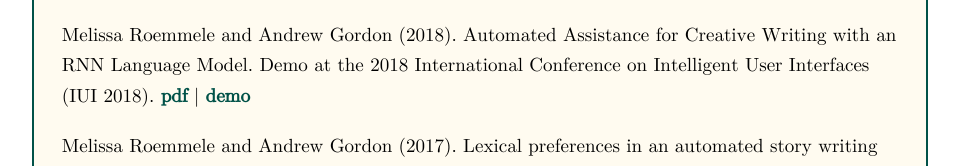
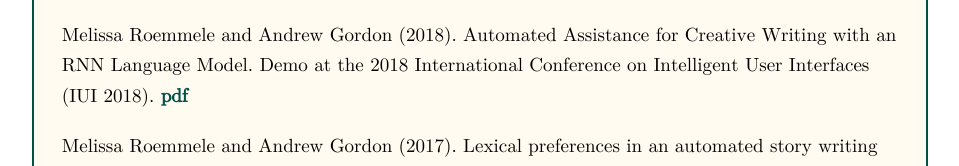
Before and after one commit to roemmele/roemmele.github.io, a plain HTML site: page index.html in a window 1280 px wide. Shown: the part 1922-2088 px from the top of the page, without its empty margins (160-1119 px from the left). Drawn offline with nearby package versions, Linux system fonts and the light colour scheme.

Commit message:
Update index.html

```diff
--- a/index.html
+++ b/index.html
@@ -88,7 +88,7 @@ window.open("publications/roemmele_CV.pdf")
        Melissa Roemmele (2018). Neural Networks for Narrative Continuation. PhD Thesis. University of Southern California. <a target="_blank" href ="publications/dissertation.pdf">pdf</a>
         </li>
         <li>
-        Melissa Roemmele and Andrew Gordon (2018). Automated Assistance for Creative Writing with an RNN Language Model. Demo at the 2018 International Conference on Intelligent User Interfaces (IUI 2018). <a target="_blank" href ="publications/creative-help-demo.pdf">pdf</a> | <a target="_blank" href="http://www.get-creative.help">demo</a>
+        Melissa Roemmele and Andrew Gordon (2018). Automated Assistance for Creative Writing with an RNN Language Model. Demo at the 2018 International Conference on Intelligent User Interfaces (IUI 2018). <a target="_blank" href ="publications/creative-help-demo.pdf">pdf</a>
         </li>
         <li>
          Melissa Roemmele and Andrew Gordon (2017). Lexical preferences in an automated story writing system. Workshop on Machine Learning for Creativity and Design, at the Thirty-First Annual Conference on Neural Information Processing Systems (NIPS 2017). <a target="_blank" href ="publications/creative-help-analysis.pdf">pdf</a>
```
